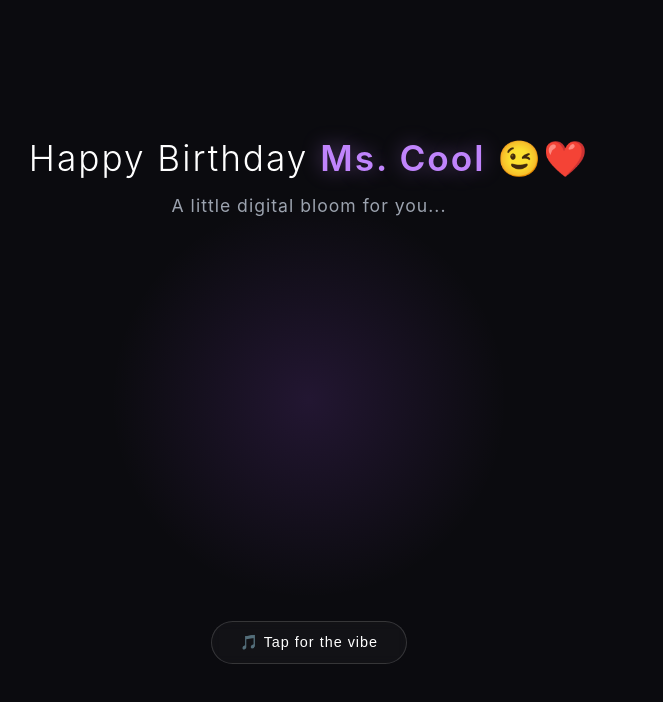
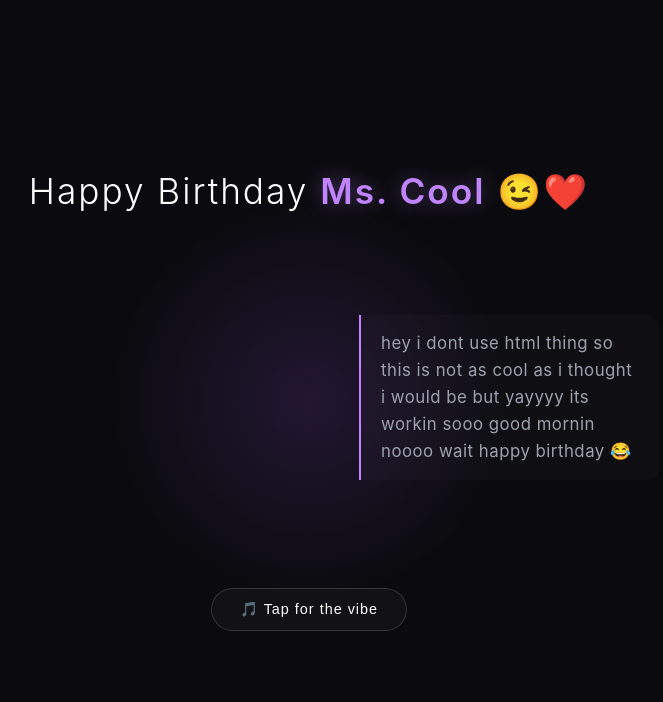
Before and after one commit to sibrangoodman/hbd, a plain HTML site: page index.html in a window 1280 px wide. Shown: the whole page, without its empty margins (331-994 px from the left). Drawn offline with Linux system fonts and the light colour scheme.

Commit message:
index.html

```diff
--- a/index.html
+++ b/index.html
@@ -20,9 +20,9 @@
             align-items: center;
             overflow: hidden;
             color: #ffffff;
+            padding: 20px;
         }
 
-        /* Ambient glow in the background */
         .bg-glow {
             position: absolute;
             width: 400px;
@@ -42,6 +42,8 @@
             flex-direction: column;
             align-items: center;
             gap: 15px;
+            width: 100%;
+            max-width: 900px;
         }
 
         h1 {
@@ -58,22 +60,53 @@
             text-shadow: 0 0 20px rgba(192, 132, 252, 0.4);
         }
 
-        p {
-            font-size: 1.1rem;
-            color: #9ca3af;
-            letter-spacing: 1px;
-            opacity: 0;
-            animation: fadeIn 2s ease-in forwards 1.8s;
-            margin-bottom: 10px;
+        /* Responsive Layout Grid for Flower + Note */
+        .content-layout {
+            display: flex;
+            flex-direction: column;
+            align-items: center;
+            justify-content: center;
+            gap: 20px;
+            width: 100%;
+            margin-top: 10px;
         }
 
-        /* Canvas styling for the flower */
+        @media (min-width: 768px) {
+            .content-layout {
+                flex-direction: row;
+                align-items: center;
+                text-align: left;
+            }
+        }
+
+        /* Left side canvas container */
+        .canvas-area {
+            display: flex;
+            flex-direction: column;
+            align-items: center;
+        }
+
         canvas {
             background: transparent;
             display: block;
         }
 
-        /* Ambient, clean button */
+        /* Right side sweet note */
+        .side-note {
+            max-width: 300px;
+            font-size: 1.05rem;
+            color: #9ca3af;
+            line-height: 1.6;
+            letter-spacing: 0.5px;
+            background: rgba(255, 255, 255, 0.02);
+            border-left: 2px solid #c084fc;
+            padding: 15px 20px;
+            border-radius: 0 12px 12px 0;
+            opacity: 0;
+            animation: fadeIn 2s ease-in forwards 2.5s;
+            text-align: left;
+        }
+
         .music-btn {
             background: rgba(255, 255, 255, 0.03);
             border: 1px solid rgba(255, 255, 255, 0.15);
@@ -107,9 +140,16 @@
 
     <div class="container">
         <h1>Happy Birthday <span class="highlight">Ms. Cool</span> 😉❤️</h1>
-        <p>A little digital bloom for you...</p>
 
-        <canvas id="flowerCanvas" width="400" height="350"></canvas>
+        <div class="content-layout">
+            <div class="canvas-area">
+                <canvas id="flowerCanvas" width="380" height="320"></canvas>
+            </div>
+
+            <div class="side-note">
+                hey i dont use html thing so this is not as cool as i thought i would be but yayyyy its workin sooo good mornin noooo wait happy birthday 😂
+            </div>
+        </div>
 
         <audio id="bg-music" loop>
             <source src="song.mp3" type="audio/mpeg">
@@ -122,9 +162,8 @@
         const canvas = document.getElementById('flowerCanvas');
         const ctx = canvas.getContext('2d');
 
-        // Animation state variables
         let stemHeight = 0;
-        const maxStemHeight = 160;
+        const maxStemHeight = 150;
         let bloomProgress = 0;
         let centerProgress = 0;
 
@@ -135,7 +174,7 @@
             const startY = canvas.height;
             const flowerY = startY - stemHeight;
 
-            // 1. Draw and Grow Stem
+            // 1. Draw Stem
             ctx.beginPath();
             ctx.moveTo(startX, startY);
             ctx.quadraticCurveTo(startX - 10, startY - (stemHeight / 2), startX, flowerY);
@@ -145,17 +184,17 @@
             ctx.shadowColor = '#14532d';
             ctx.shadowBlur = 5;
             ctx.stroke();
-            ctx.shadowBlur = 0; // reset shadow
+            ctx.shadowBlur = 0;
 
             if (stemHeight < maxStemHeight) {
-                stemHeight += 2; // Speed of stem growth
+                stemHeight += 2;
                 requestAnimationFrame(drawFlowerAnimation);
                 return;
             }
 
-            // 2. Bloom Petals (Triggers after stem finishes growing)
+            // 2. Bloom Petals
             const petalCount = 6;
-            const maxPetalRadius = 45;
+            const maxPetalRadius = 42;
             const currentRadius = maxPetalRadius * bloomProgress;
 
             ctx.save();
@@ -164,13 +203,11 @@
             for (let i = 0; i < petalCount; i++) {
                 ctx.rotate((Math.PI * 2) / petalCount);
 
-                // Create glowing pink gradient for petals
                 let gradient = ctx.createRadialGradient(0, 0, 5, 0, -currentRadius, currentRadius);
                 gradient.addColorStop(0, '#f43f5e');
                 gradient.addColorStop(1, '#ec4899');
 
                 ctx.beginPath();
-                // Draw elegant, smooth organic loops for petals
                 ctx.moveTo(0, 0);
                 ctx.bezierCurveTo(-currentRadius/2, -currentRadius/2, -currentRadius/2, -currentRadius, 0, -currentRadius);
                 ctx.bezierCurveTo(currentRadius/2, -currentRadius, currentRadius/2, -currentRadius/2, 0, 0);
@@ -184,13 +221,13 @@
             ctx.shadowBlur = 0;
 
             if (bloomProgress < 1) {
-                bloomProgress += 0.012; // Speed of petal bloom
+                bloomProgress += 0.012;
                 requestAnimationFrame(drawFlowerAnimation);
                 return;
             }
 
-            // 3. Reveal Golden Center (Triggers after petals bloom)
-            const maxCenterRadius = 14;
+            // 3. Center
+            const maxCenterRadius = 13;
             const currentCenterRadius = maxCenterRadius * centerProgress;
 
             ctx.beginPath();
@@ -202,12 +239,11 @@
             ctx.shadowBlur = 0;
 
             if (centerProgress < 1) {
-                centerProgress += 0.03; // Speed of center reveal
+                centerProgress += 0.03;
                 requestAnimationFrame(drawFlowerAnimation);
             }
         }
 
-        // Handle Audio and start the drawing flow on user tap
         let interactionStarted = false;
         function toggleMusic() {
             const music = document.getElementById('bg-music');
@@ -215,12 +251,11 @@
 
             if (!interactionStarted) {
                 interactionStarted = true;
-                // Starts the canvas animation loop on the very first click
                 drawFlowerAnimation();
             }
 
             if (music.paused) {
-                music.play().catch(err => console.log("Audio play blocked: requires interaction"));
+                music.play().catch(err => console.log("Audio require interaction"));
                 btn.innerHTML = "⏸️ Pause the vibe";
             } else {
                 music.pause();
```
